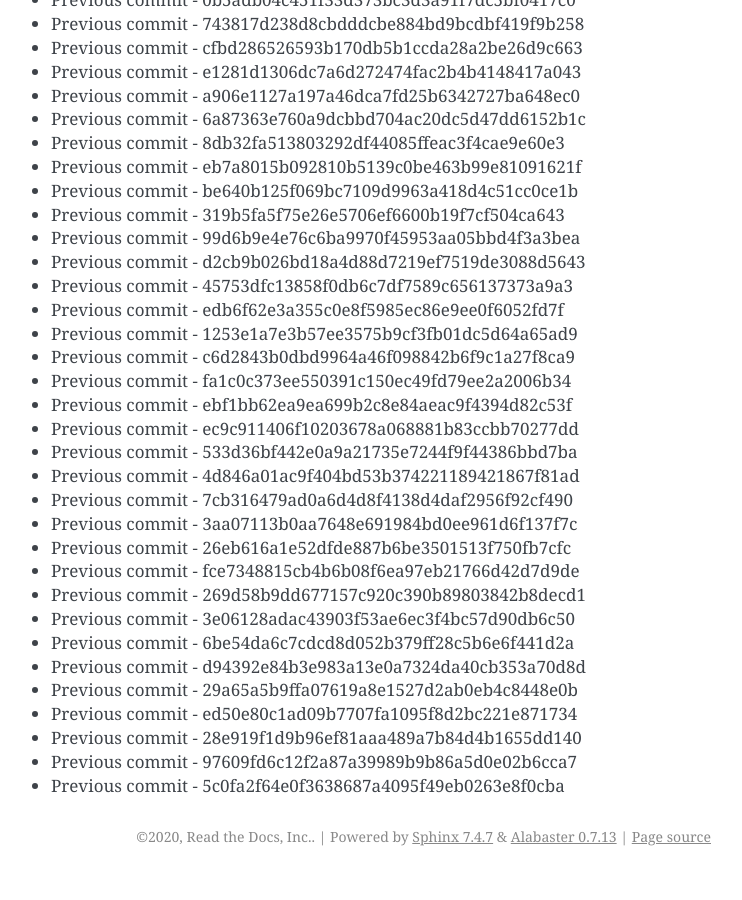
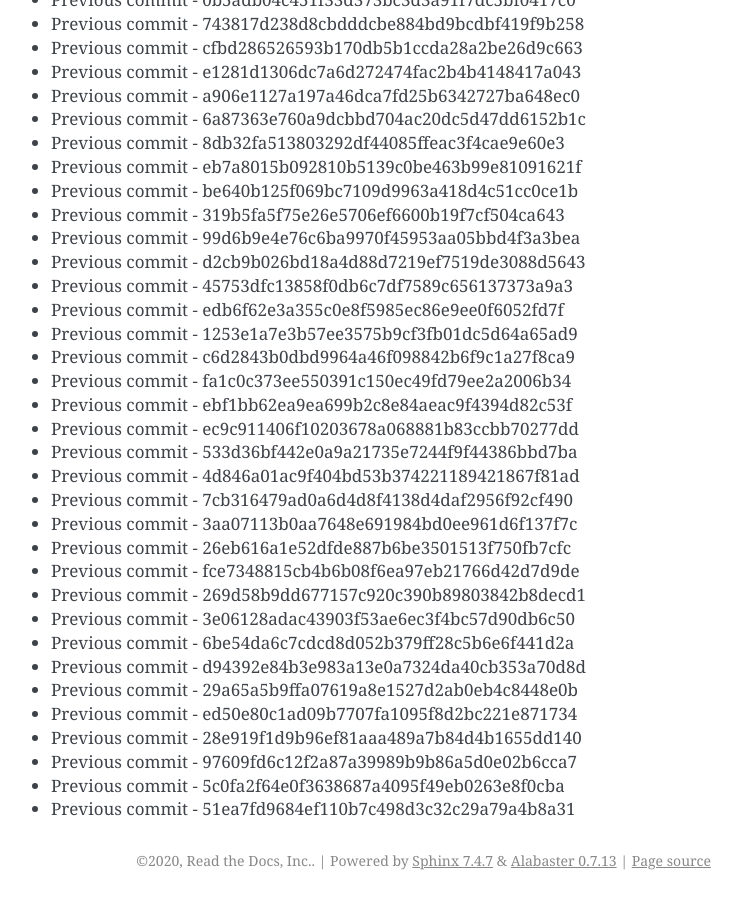
Before and after one commit to readthedocs/rtd-git-stresstest, a Sphinx documentation site: the page built from docs/updates.rst, in a window 1280 px wide and 900 px high, scrolled down 79756 px. Shown: the whole window, without its empty margins (399-1141 px from the left). Built offline with Sphinx 7.4.7, drawn with Linux system fonts in a browser that asks for light colours; before the commit the page ends 80632 px from its top, so only the background shows below that.

Commit message:
Generating commit from previous: 51ea7fd9684ef110b7c498d3c32c29a79a4b8a31

```diff
--- a/docs/updates.rst
+++ b/docs/updates.rst
@@ -3383,3 +3383,4 @@ It can be tested for any performance characteristics.
 * Previous commit - 28e919f1d9b96ef81aaa489a7b84d4b1655dd140
 * Previous commit - 97609fd6c12f2a87a39989b9b86a5d0e02b6cca7
 * Previous commit - 5c0fa2f64e0f3638687a4095f49eb0263e8f0cba
+* Previous commit - 51ea7fd9684ef110b7c498d3c32c29a79a4b8a31
```
